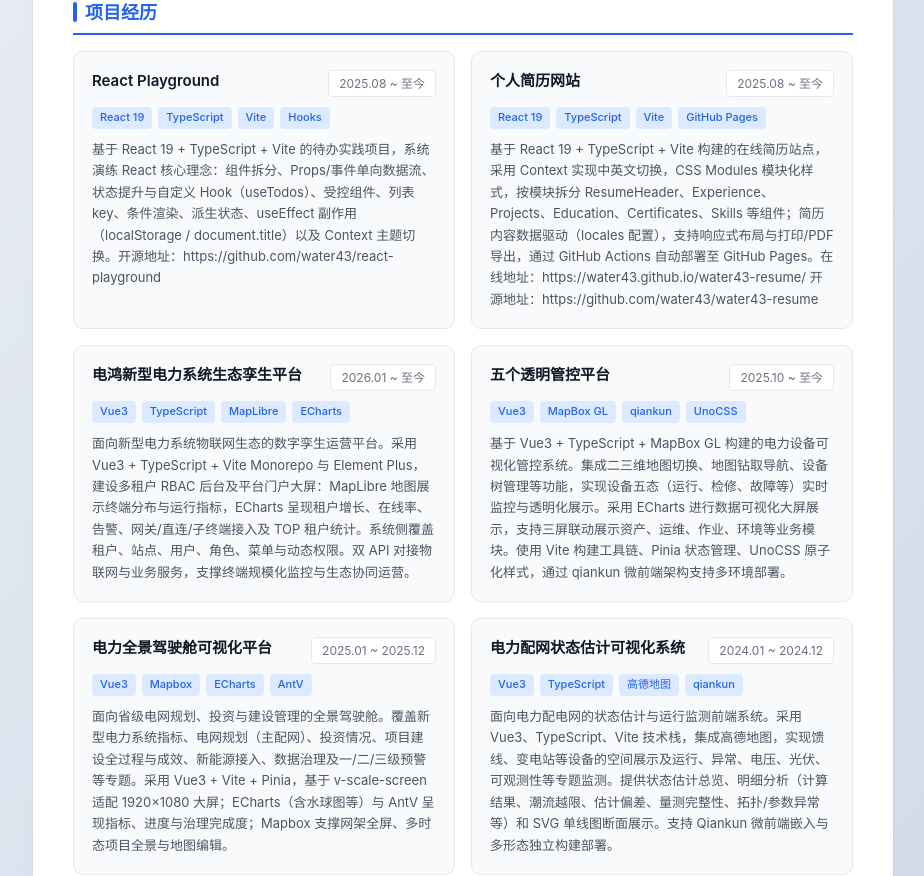
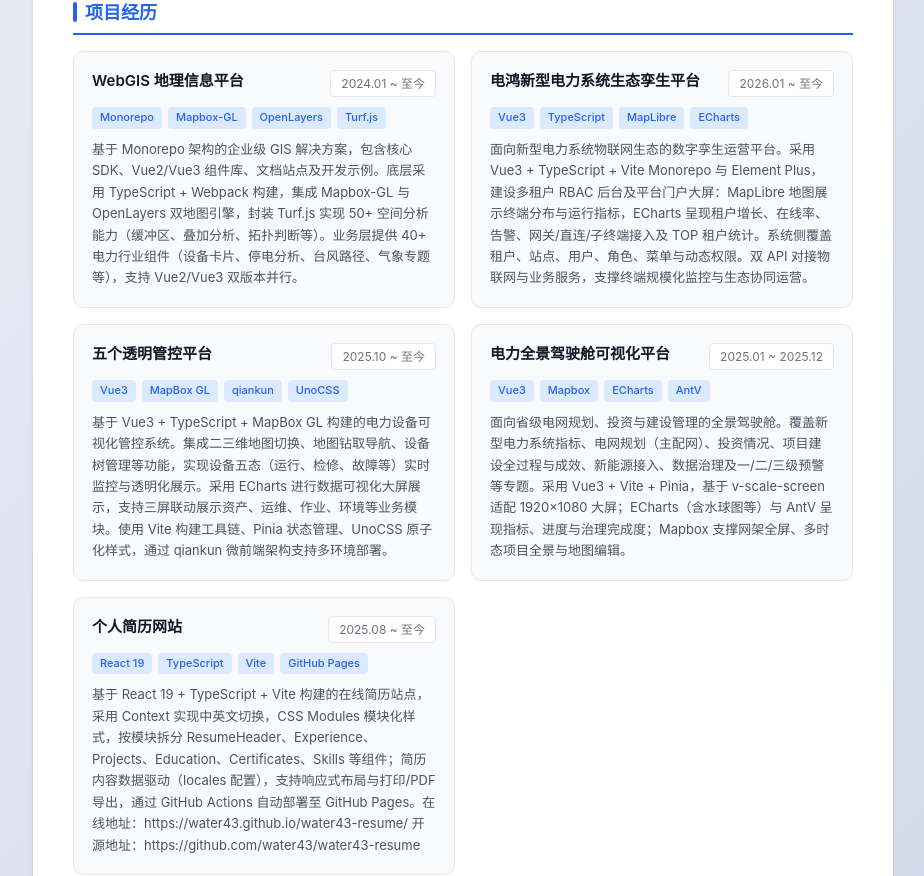
Before and after one commit to water43/water43-resume, a React (Vite) app: page / in a window 1280 px wide. Shown: the part 1251-2127 px from the top of the page, without its empty margins (177-1101 px from the left). Built offline with nearby package versions, Linux system fonts and the light colour scheme.

Commit message:
refactor: 精简项目经历，突出差异化能力
保留 5 个核心项目：WebGIS、电鸿孪生、五个透明、全景驾驶舱、简历网站；
移除同质化与练习型项目，降低信息噪音。

Co-authored-by: water43 <water43@users.noreply.github.com>

```diff
--- a/src/locales/en.ts
+++ b/src/locales/en.ts
@@ -60,16 +60,10 @@ export const en: ResumeLocale = {
   ],
   projects: [
     {
-      name: 'React Playground',
-      period: '2025.08 - Present',
-      tags: ['React 19', 'TypeScript', 'Vite', 'Hooks'],
-      description: 'Todo practice project built with React 19 + TypeScript + Vite, systematically covering React core concepts: component composition, props/events unidirectional data flow, state lifting and custom Hook (useTodos), controlled components, list keys, conditional rendering, derived state, useEffect side effects (localStorage / document.title), and Context-based theme switching. Repo: https://github.com/water43/react-playground'
-    },
-    {
-      name: 'Personal Resume Website',
-      period: '2025.08 - Present',
-      tags: ['React 19', 'TypeScript', 'Vite', 'GitHub Pages'],
-      description: 'Online resume site built with React 19 + TypeScript + Vite, featuring Context-based zh/en switching, CSS Modules styling, and modular components (ResumeHeader, Experience, Projects, Education, Certificates, Skills). Content is data-driven via locale configs, with responsive layout and print/PDF export. Auto-deployed to GitHub Pages via GitHub Actions. Live: https://water43.github.io/water43-resume/  Repo: https://github.com/water43/water43-resume'
+      name: 'WebGIS Platform',
+      period: '2024.01 - Present',
+      tags: ['Monorepo', 'Mapbox-GL', 'OpenLayers', 'Turf.js'],
+      description: 'Enterprise-grade GIS solution based on Monorepo architecture with core SDK, Vue2/Vue3 component libraries, and documentation. Built with TypeScript + Webpack, integrating dual map engines with 50+ spatial analysis capabilities and 40+ power industry components.'
     },
     {
       name: 'DianhongOS Digital Twin Platform',
@@ -90,54 +84,13 @@ export const en: ResumeLocale = {
       description: 'Panoramic cockpit for provincial power grid planning, investment and construction management. Covers new power system metrics, grid planning, investment status, project processes, new energy access, and multi-level early warnings. Built with Vue3 + Vite + Pinia featuring v-scale-screen for 1920×1080 adaptation.'
     },
     {
-      name: 'Distribution Network State Estimation System',
-      period: '2024.01 - 2024.12',
-      tags: ['Vue3', 'TypeScript', 'Amap', 'qiankun'],
-      description: 'Frontend system for power distribution network state estimation and monitoring. Built with Vue3, TypeScript, Vite, integrated with Amap for spatial display of feeders and substations with operation and anomaly monitoring. Features state estimation overview and SVG single-line diagram display.'
-    },
-    {
-      name: 'WebGIS Platform',
-      period: '2024.01 - Present',
-      tags: ['Monorepo', 'Mapbox-GL', 'OpenLayers', 'Turf.js'],
-      description: 'Enterprise-grade GIS solution based on Monorepo architecture with core SDK, Vue2/Vue3 component libraries, and documentation. Built with TypeScript + Webpack, integrating dual map engines with 50+ spatial analysis capabilities and 40+ power industry components.'
-    },
-    {
-      name: '**** Shanxi Virtual Power Plant',
-      period: '2022.01 - 2024.02',
-      tags: ['Vue2', 'Element UI', 'Vuex', 'ECharts'],
-      description: 'B2B management platform for power aggregators and virtual power plant operations. Covers distributed resource access (PV, storage, charging stations), demand response trading, power prediction and baseline management, real-time operation monitoring.'
-    },
-    {
-      name: '****** PMS3.0 One Map',
-      period: '2021.01 - 2021.08',
-      tags: ['Vue', 'GIS', 'Micro Apps'],
-      description: 'Power equipment asset management system focused on transmission facility safety and power supply reliability. PMS3.0 features grid resource business middle platform, connecting intelligent devices and aggregating IoT data for field operations and decision analysis.'
-    },
-    {
-      name: 'Power Grid Service Platform',
-      period: '2020.07 - 2021.07',
-      tags: ['Vue3', 'Vite', 'Component Library'],
-      description: 'Frontend construction for **** service platform based on Hainan Digital Power Grid capabilities. Built component example center with reusable modules for routing diagrams, topology diagrams, and real-time data display using Vue3 + Vite.'
-    },
-    {
-      name: '*** Boao Power Supply System',
-      period: '2020.04 - 2022.01',
-      tags: ['Vue', 'Power Supply', 'Smart'],
-      description: 'Intelligent system for major activity power supply needs in Hainan Free Trade Port construction, covering power protection for major events.'
-    },
-    {
-      name: 'Hainan Digital Power Grid',
-      period: '2019.07 - 2021.07',
-      tags: ['Vue3', 'Mapbox', 'ECharts', 'AntV'],
-      description: '**** Hainan digital pilot frontend supporting smart grid and enterprise digitalization. Built with Vue3 + Vite + Pinia for adaptive dashboard, ECharts/AntV for metrics visualization, Mapbox + Turf for grid geographic display.'
-    },
-    {
-      name: 'Emergency Command Platform',
-      period: '2016.01 - 2018.01',
-      tags: ['Vue', 'Maps', 'Real-time'],
-      description: '**** emergency command platform for responding to emergencies and disasters. Provides unified dispatch, emergency event management, resource allocation, information sharing, and data analysis for safe grid operation.'
+      name: 'Personal Resume Website',
+      period: '2025.08 - Present',
+      tags: ['React 19', 'TypeScript', 'Vite', 'GitHub Pages'],
+      description: 'Online resume site built with React 19 + TypeScript + Vite, featuring Context-based zh/en switching, CSS Modules styling, and modular components (ResumeHeader, Experience, Projects, Education, Certificates, Skills). Content is data-driven via locale configs, with responsive layout and print/PDF export. Auto-deployed to GitHub Pages via GitHub Actions. Live: https://water43.github.io/water43-resume/  Repo: https://github.com/water43/water43-resume'
     }
   ],
+
   education: [
     {
       school: 'South China Normal University',
--- a/src/locales/zh.ts
+++ b/src/locales/zh.ts
@@ -60,16 +60,10 @@ export const zh: ResumeLocale = {
   ],
   projects: [
     {
-      name: 'React Playground',
-      period: '2025.08 ~ 至今',
-      tags: ['React 19', 'TypeScript', 'Vite', 'Hooks'],
-      description: '基于 React 19 + TypeScript + Vite 的待办实践项目，系统演练 React 核心理念：组件拆分、Props/事件单向数据流、状态提升与自定义 Hook（useTodos）、受控组件、列表 key、条件渲染、派生状态、useEffect 副作用（localStorage / document.title）以及 Context 主题切换。开源地址：https://github.com/water43/react-playground'
-    },
-    {
-      name: '个人简历网站',
-      period: '2025.08 ~ 至今',
-      tags: ['React 19', 'TypeScript', 'Vite', 'GitHub Pages'],
-      description: '基于 React 19 + TypeScript + Vite 构建的在线简历站点，采用 Context 实现中英文切换，CSS Modules 模块化样式，按模块拆分 ResumeHeader、Experience、Projects、Education、Certificates、Skills 等组件；简历内容数据驱动（locales 配置），支持响应式布局与打印/PDF 导出，通过 GitHub Actions 自动部署至 GitHub Pages。在线地址：https://water43.github.io/water43-resume/  开源地址：https://github.com/water43/water43-resume'
+      name: 'WebGIS 地理信息平台',
+      period: '2024.01 ~ 至今',
+      tags: ['Monorepo', 'Mapbox-GL', 'OpenLayers', 'Turf.js'],
+      description: '基于 Monorepo 架构的企业级 GIS 解决方案，包含核心 SDK、Vue2/Vue3 组件库、文档站点及开发示例。底层采用 TypeScript + Webpack 构建，集成 Mapbox-GL 与 OpenLayers 双地图引擎，封装 Turf.js 实现 50+ 空间分析能力（缓冲区、叠加分析、拓扑判断等）。业务层提供 40+ 电力行业组件（设备卡片、停电分析、台风路径、气象专题等），支持 Vue2/Vue3 双版本并行。'
     },
     {
       name: '电鸿新型电力系统生态孪生平台',
@@ -90,54 +84,13 @@ export const zh: ResumeLocale = {
       description: '面向省级电网规划、投资与建设管理的全景驾驶舱。覆盖新型电力系统指标、电网规划（主配网）、投资情况、项目建设全过程与成效、新能源接入、数据治理及一/二/三级预警等专题。采用 Vue3 + Vite + Pinia，基于 v-scale-screen 适配 1920×1080 大屏；ECharts（含水球图等）与 AntV 呈现指标、进度与治理完成度；Mapbox 支撑网架全屏、多时态项目全景与地图编辑。'
     },
     {
-      name: '电力配网状态估计可视化系统',
-      period: '2024.01 ~ 2024.12',
-      tags: ['Vue3', 'TypeScript', '高德地图', 'qiankun'],
-      description: '面向电力配电网的状态估计与运行监测前端系统。采用 Vue3、TypeScript、Vite 技术栈，集成高德地图，实现馈线、变电站等设备的空间展示及运行、异常、电压、光伏、可观测性等专题监测。提供状态估计总览、明细分析（计算结果、潮流越限、估计偏差、量测完整性、拓扑/参数异常等）和 SVG 单线图断面展示。支持 Qiankun 微前端嵌入与多形态独立构建部署。'
-    },
-    {
-      name: 'WebGIS 地理信息平台',
-      period: '2024.01 ~ 至今',
-      tags: ['Monorepo', 'Mapbox-GL', 'OpenLayers', 'Turf.js'],
-      description: '基于 Monorepo 架构的企业级 GIS 解决方案，包含核心 SDK、Vue2/Vue3 组件库、文档站点及开发示例。底层采用 TypeScript + Webpack 构建，集成 Mapbox-GL 与 OpenLayers 双地图引擎，封装 Turf.js 实现 50+ 空间分析能力（缓冲区、叠加分析、拓扑判断等）。业务层提供 40+ 电力行业组件（设备卡片、停电分析、台风路径、气象专题等），支持 Vue2/Vue3 双版本并行。'
-    },
-    {
-      name: '****山西虚拟电厂',
-      period: '2022.01 ~ 2024.02',
-      tags: ['Vue2', 'Element UI', 'Vuex', 'ECharts'],
-      description: '面向电力聚合商与虚拟电厂运营的 B 端综合管理平台，采用 Vue2 + Element UI + Vuex 技术栈。覆盖分布式资源（光伏、储能、充电桩、可调负荷）接入与聚合、需求响应交易申报、功率预测与基线管理、实时运行监视等核心业务模块。'
-    },
-    {
-      name: '******PMS3.0的一张图项目',
-      period: '2021.01 ~ 2021.08',
-      tags: ['Vue', 'GIS', '微应用'],
-      description: 'PMS是以设备管理和资产管理为基础，以提高输变电设施安全运行水平和供电可靠性为目标的电力设备资产管理系统。PMS3.0以电网资源业务中台为核心，向下广泛接入智能设备，汇聚物联感知数据，向上根据电网组织架构按需灵活定制微应用群，支撑现场作业、业务管控、分析决策、生态共享等业务开展。'
-    },
-    {
-      name: '电网综合服务平台',
-      period: '2020.07 ~ 2021.07',
-      tags: ['Vue3', 'Vite', '组件库'],
-      description: '面向****业务场景的电网综合服务平台前端建设，以海南数字电网平台能力为底座，建设组件示例中心，沉淀沿布图、拓扑图、实时数据展示等典型场景的可复用模块。基于 Vue3 + Vite 按场景拆分封装地图、图表与业务卡片组件，配套示例页与接入文档。'
-    },
-    {
-      name: '***博鳌保供电系统',
-      period: '2020.04 ~ 2022.01',
-      tags: ['Vue', '保供电', '智能化'],
-      description: '针对海南自贸港建设重大活动保供电需求开发的智能化系统。全面推进保供电工作常态化、智能化、智慧化，覆盖重大活动的电力保障。'
-    },
-    {
-      name: '海南数字电网',
-      period: '2019.07 ~ 2021.07',
-      tags: ['Vue3', 'Mapbox', 'ECharts', 'AntV'],
-      description: '****海南数字电网示范试点前端建设，承接智能电网与电网智能化、企业数字化目标，支撑生产营销数据质量提升、电网精益管理、规划辅助决策及全景电网模拟仿真。基于 Vue3 + Vite + Pinia 构建 1920 自适应大屏，ECharts/AntV 呈现新型电力系统指标、投资与建设全过程；Mapbox + Turf 实现电网沿布图、拓扑图与网架地理展示。'
-    },
-    {
-      name: '应急指挥平台',
-      period: '2016.01 ~ 2018.01',
-      tags: ['Vue', '地图', '实时监控'],
-      description: '****应急指挥平台是为应对突发事件和灾害而建立的指挥中心。提供统一指挥调度、突发事件管理、应急资源调配、信息共享与通信、数据分析与预测等核心功能，确保电网的安全稳定运行，保障用户用电需求。'
+      name: '个人简历网站',
+      period: '2025.08 ~ 至今',
+      tags: ['React 19', 'TypeScript', 'Vite', 'GitHub Pages'],
+      description: '基于 React 19 + TypeScript + Vite 构建的在线简历站点，采用 Context 实现中英文切换，CSS Modules 模块化样式，按模块拆分 ResumeHeader、Experience、Projects、Education、Certificates、Skills 等组件；简历内容数据驱动（locales 配置），支持响应式布局与打印/PDF 导出，通过 GitHub Actions 自动部署至 GitHub Pages。在线地址：https://water43.github.io/water43-resume/  开源地址：https://github.com/water43/water43-resume'
     }
   ],
+
   education: [
     {
       school: '华南师范大学',
```
